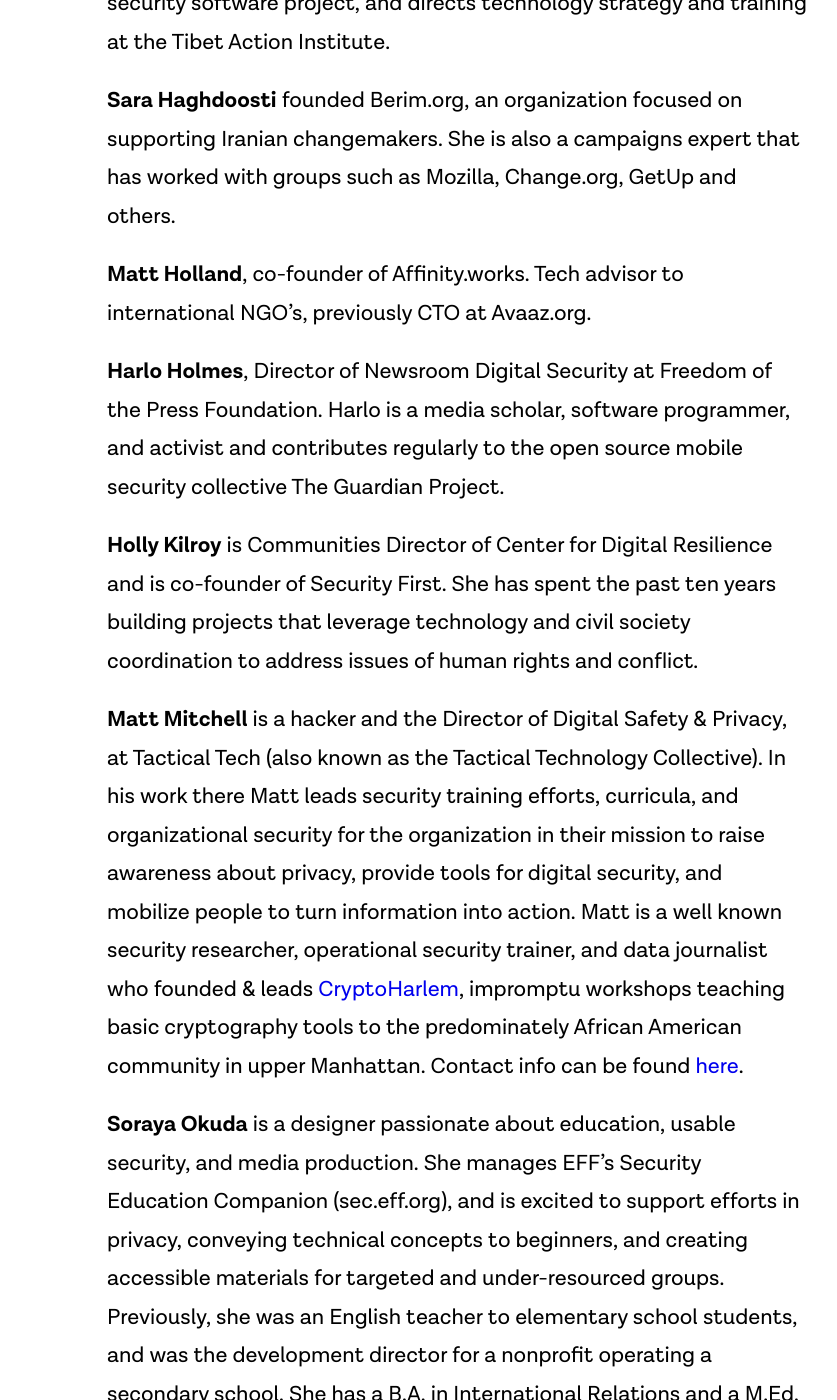
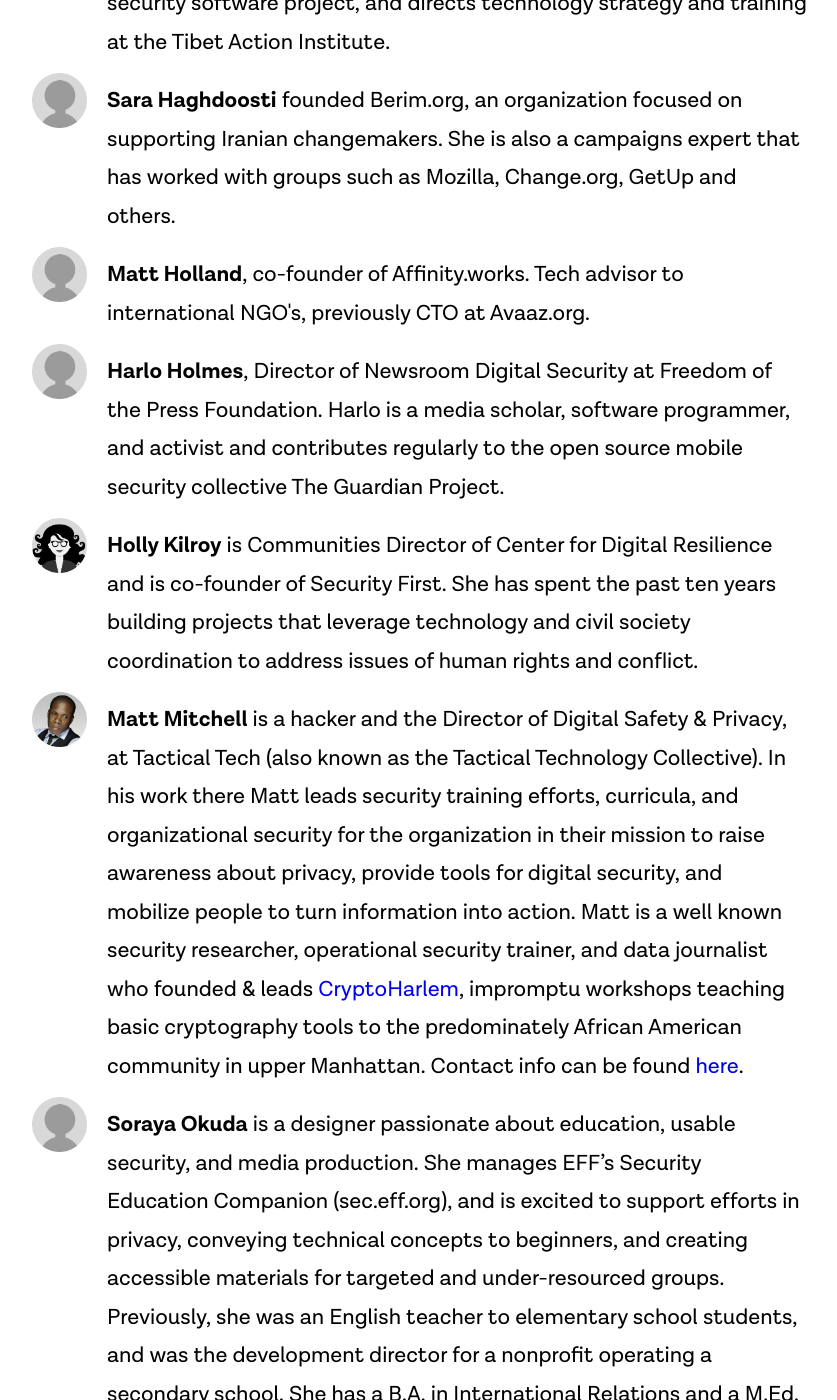
Before and after one commit to tiffrobo/exchange-new, a Jekyll site: the page built from about.md, in a window 1280 px wide and 1400 px high, scrolled down 9521 px. Shown: the whole window, without its empty margins (183-1020 px from the left). Built offline with Jekyll 4.4.1, drawn with Linux system fonts in a browser that asks for light colours.

Commit message:
Add images to about page.

```diff
--- a/about.md
+++ b/about.md
@@ -139,7 +139,10 @@
 <p></p>
 ## *Staff*:
 
-**Josh Levy**, Founder and Director
+<p class="profile">
+  <strong>Josh Levy</strong>, Founder and Director
+  <img src ="/assets/img/desktop-levy.png"/>
+</p>
 
 Josh is a digital strategist, technologist, and rights advocate. For more than a decade - including as advocacy director at Access Now and campaign director at Free Press - he's helped lead global efforts to protect free expression online, fight for privacy and the right to encryption, secure strong open internet rules, reign in overreaching government surveillance, and otherwise protect the rights of at-risk internet users. He's also co-founder of the Center for Digital Resilience and a non-resident fellow at Stanford's Digital Civil Society Lab.
 
@@ -147,7 +150,10 @@
 
 [PGP key](/levy_key.txt)
 
-**Tiffany Robertson**, Project Manager
+<p class="profile">
+  <strong>Tiffany Robertson</strong>, Project Manager
+  <img src ="/assets/img/desktop-robertson.png"/>
+</p>
 
 Tiffany is the community ambassador and quality assurance gal at [Okthanks](https://okthanks.com), a design firm focused on bridging the gap between users and product teams and specializing in human-centered design, clear brand messaging, and usable security products. She has a degree in Peace and Justice from the Joan B. Kroc Institute for Peace and Justice at the University of San Diego and enjoys learning about all aspects of empowering and protecting lives.
 
@@ -159,25 +165,55 @@
 
 ## *Advisory committee*:
 
-**Nathan Freitas** leads the Guardian Project, an open-source mobile security software project, and directs technology strategy and training at the Tibet Action Institute.
+<p class="profile">
+  <strong>Nathan Freitas</strong> leads the Guardian Project, an open-source mobile security software project, and directs technology strategy and training at the Tibet Action Institute.
+  <img src ="/assets/img/desktop-freitas.png"/>
+</p>
 
-**Sara Haghdoosti** founded Berim.org, an organization focused on supporting Iranian changemakers. She is also a campaigns expert that has worked with groups such as Mozilla, Change.org, GetUp and others.
+<p class="profile">
+  <strong>Sara Haghdoosti</strong> founded Berim.org, an organization focused on supporting Iranian changemakers. She is also a campaigns expert that has worked with groups such as Mozilla, Change.org, GetUp and others.
+  <img src ="/assets/img/silhouette-avatar.png"/>
+</p>
 
-**Matt Holland**, co-founder of Affinity.works. Tech advisor to international NGO's, previously CTO at Avaaz.org.
+<p class="profile">
+  <strong>Matt Holland</strong>, co-founder of Affinity.works. Tech advisor to international NGO's, previously CTO at Avaaz.org.
+  <img src ="/assets/img/silhouette-avatar.png"/>
+</p>
 
-**Harlo Holmes**, Director of Newsroom Digital Security at Freedom of the Press Foundation. Harlo is a media scholar, software programmer, and activist and contributes regularly to the open source mobile security collective The Guardian Project.
+<p class="profile">
+  <strong>Harlo Holmes</strong>, Director of Newsroom Digital Security at Freedom of the Press Foundation. Harlo is a media scholar, software programmer, and activist and contributes regularly to the open source mobile security collective The Guardian Project.
+  <img src ="/assets/img/silhouette-avatar.png"/>
+</p>
 
-**Holly Kilroy** is Communities Director of Center for Digital Resilience and is co-founder of Security First. She has spent the past ten years building projects that leverage technology and civil society coordination to address issues of human rights and conflict.
+<p class="profile">
+  <strong>Holly Kilroy</strong> is Communities Director of Center for Digital Resilience and is co-founder of Security First. She has spent the past ten years building projects that leverage technology and civil society coordination to address issues of human rights and conflict.
+  <img src ="/assets/img/desktop-kilroy.png"/>
+</p>
 
-**Matt Mitchell** is a hacker and the Director of Digital Safety & Privacy, at Tactical Tech (also known as the Tactical Technology Collective). In his work there Matt leads security training efforts, curricula, and organizational security for the organization in their mission to raise awareness about privacy, provide tools for digital security, and mobilize people to turn information into action. Matt is a well known security researcher, operational security trainer, and data journalist who founded & leads [CryptoHarlem](https://twitter.com/cryptoHarlem), impromptu workshops teaching basic cryptography tools to the predominately African American community in upper Manhattan. Contact info can be found [here](https://medium.com/@geminiimatt/how-to-reach-me-securely-80d69a5ce38e).
+<p class="profile">
+  <strong>Matt Mitchell</strong> is a hacker and the Director of Digital Safety & Privacy, at Tactical Tech (also known as the Tactical Technology Collective). In his work there Matt leads security training efforts, curricula, and organizational security for the organization in their mission to raise awareness about privacy, provide tools for digital security, and mobilize people to turn information into action. Matt is a well known security researcher, operational security trainer, and data journalist who founded & leads <a href="https://twitter.com/cryptoHarlem">CryptoHarlem</a>, impromptu workshops teaching basic cryptography tools to the predominately African American community in upper Manhattan. Contact info can be found <a href="https://medium.com/@geminiimatt/how-to-reach-me-securely-80d69a5ce38e">here</a>.
+  <img src ="/assets/img/desktop-mitchell.png"/>
+</p>
 
-**Soraya Okuda** is a designer passionate about education, usable security, and media production. She manages EFF’s Security Education Companion (sec.eff.org), and is excited to support efforts in privacy, conveying technical concepts to beginners, and creating accessible materials for targeted and under-resourced groups. Previously, she was an English teacher to elementary school students, and was the development director for a nonprofit operating a secondary school. She has a B.A. in International Relations and a M.Ed. in Technology, Innovation, and Education.
+<p class="profile">
+  <strong>Soraya Okuda</strong> is a designer passionate about education, usable security, and media production. She manages EFF’s Security Education Companion (sec.eff.org), and is excited to support efforts in privacy, conveying technical concepts to beginners, and creating accessible materials for targeted and under-resourced groups. Previously, she was an English teacher to elementary school students, and was the development director for a nonprofit operating a secondary school. She has a B.A. in International Relations and a M.Ed. in Technology, Innovation, and Education.
+  <img src ="/assets/img/silhouette-avatar.png"/>
+</p>
 
-**Bruce Schneier**, internationally renowned security technologist, fellow at the Berkman Klein Center for Internet & Society at Harvard University; a Lecturer in Public Policy at the Harvard Kennedy School; a board member of the Electronic Frontier Foundation, AccessNow, and the Tor Project; an Advisory Board Member of the Electronic Privacy Information Center and VerifiedVoting.org; and a special advisor to IBM Security and the Chief Technology Officer at IBM Resilient.
+<p class="profile">
+  <strong>Bruce Schneier</strong>, internationally renowned security technologist, fellow at the Berkman Klein Center for Internet & Society at Harvard University; a Lecturer in Public Policy at the Harvard Kennedy School; a board member of the Electronic Frontier Foundation, AccessNow, and the Tor Project; an Advisory Board Member of the Electronic Privacy Information Center and VerifiedVoting.org; and a special advisor to IBM Security and the Chief Technology Officer at IBM Resilient.
+  <img src ="/assets/img/desktop-schneier.png"/>
+</p>
 
-**Jamie Tomasello**, Senior Manager, Security Operations at Duo Security. Previously, Jamie has been the Technology Director for Access Now and Head of Policy and Investigation at Cloudflare, and is a Certified Information Privacy Professional (CIPP) and Certified Information Privacy Technologist (CIPT).
+<p class="profile">
+  <strong>Jamie Tomasello</strong>, Senior Manager, Security Operations at Duo Security. Previously, Jamie has been the Technology Director for Access Now and Head of Policy and Investigation at Cloudflare, and is a Certified Information Privacy Professional (CIPP) and Certified Information Privacy Technologist (CIPT).
+  <img src ="/assets/img/desktop-tomasello.png"/>
+</p>
 
-**Ethan Zuckerman**, director of the Center for Civic Media at MIT, and an Associate Professor of the Practice at the MIT Media Lab.
+<p class="profile">
+  <strong>Ethan Zuckerman</strong>, director of the Center for Civic Media at MIT, and an Associate Professor of the Practice at the MIT Media Lab.
+  <img src ="/assets/img/desktop-zuckerman.png"/>
+</p>
 
 <p></p>
 <a name="faq"></a>
--- a/css/_vars.scss
+++ b/css/_vars.scss
@@ -53,6 +53,17 @@
   &:hover{
     color: $royal;
     transition: all .4s;
+  }
+}
+
+.profile {
+  position: relative;
+
+  img {
+    position: absolute;
+    top: -5px;
+    left: -75px;
+    width: 55px;
   }
 }
 
```
Also changed, not shown: assets/img/desktop-freitas.png (added), assets/img/desktop-kilroy.png (added), assets/img/desktop-levy.png (added), assets/img/desktop-mitchell.png (added), assets/img/desktop-robertson.png (added), assets/img/desktop-schneier.png (added), assets/img/desktop-tomasello.png (added), assets/img/desktop-zuckerman.png (added), assets/img/silhouette-avatar.png (added).
